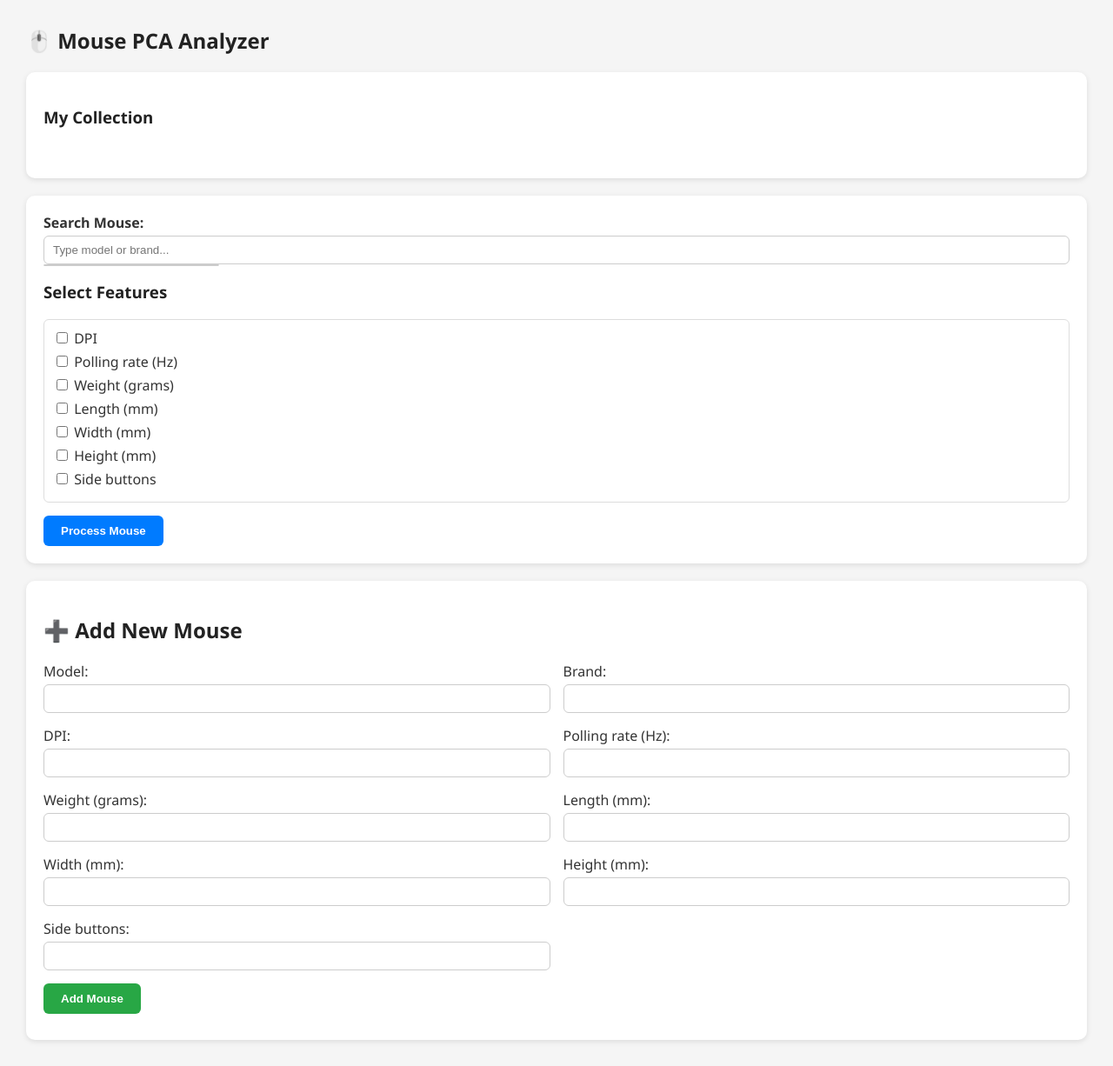
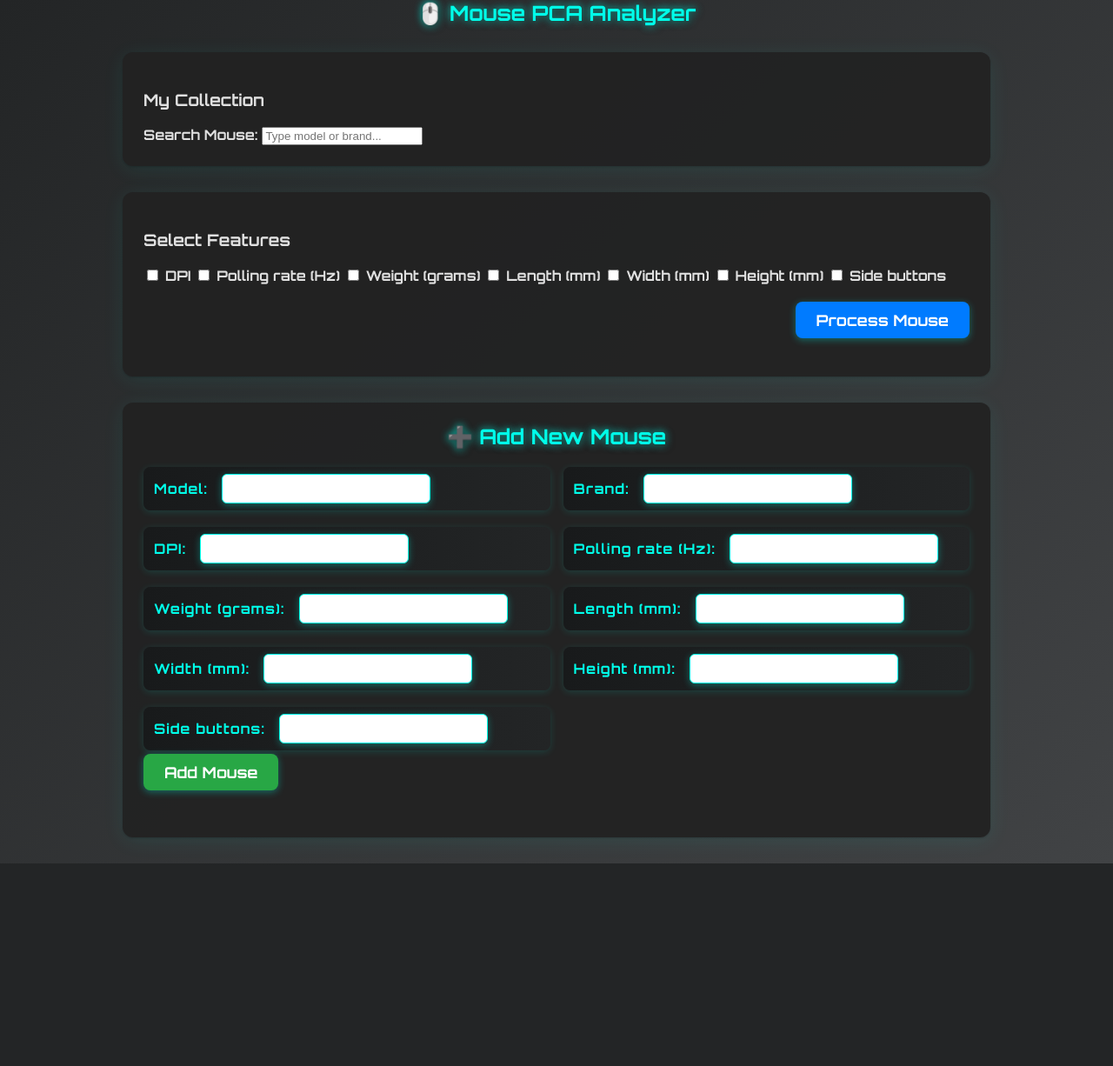
Before and after one commit to PluemDontKnowToCode/MaiChaiMouseButMe, a Flask app: page / in a window 1280 px wide. Shown: the whole page at 87% size. After the commit the page ends 993 px from the top, so only its background shows below. Run offline with Flask 3, Linux system fonts and the light colour scheme.

Commit message:
Decorate: everything

```diff
--- a/static/index.css
+++ b/static/index.css
@@ -1,110 +1,128 @@
 body {
-    font-family: 'Segoe UI', sans-serif;
-    margin: 30px;
-    background: #f5f5f5;
-    color: #333;
+    font-family: 'Orbitron', 'Segoe UI', Arial, sans-serif;
+    background: linear-gradient(135deg, #232526 0%, #414345 100%);
+    color: #e0e0e0;
+    margin: 0;
+    padding: 0;
 }
-h2, h3 {
-    color: #222;
+
+h1 {
+    font-family: 'Orbitron', 'Segoe UI', Arial, sans-serif;
+    color: #00ffea;
+    text-shadow: 2px 2px 8px #222, 0 0 10px #00ffea;
+    margin-top: 30px;
+    text-align: center;
 }
-.card {
-    background: #fff;
-    padding: 20px;
-    border-radius: 10px;
-    box-shadow: 0 2px 6px rgba(0,0,0,0.1);
+h2 {
+    font-family: 'Orbitron', 'Segoe UI', Arial, sans-serif;
+    color: #00ffea;
+    text-shadow: 2px 2px 8px #222, 0 0 10px #00ffea;
+    text-align: center;
+    margin-top: 0%;
     margin-bottom: 20px;
 }
-.collection-container {
-    display:flex;
-    flex-wrap:wrap;
-    gap:10px;
+
+.card, table {
+    background: rgba(34, 34, 34, 0.95);
+    border-radius: 12px;
+    box-shadow: 0 4px 24px rgba(0,255,234,0.08), 0 1px 2px rgba(0,0,0,0.2);
+    margin: 30px auto;
+    padding: 24px;
+    max-width: 950px;
+}
+
+table {
+    width: 100%;
+    border-collapse: collapse;
+    margin-top: 20px;
+}
+
+th, td {
+    padding: 12px 8px;
+    border-bottom: 1px solid #333;
+    text-align: center;
+}
+
+th {
+    background: #00ffea;
+    color: #222;
+    font-weight: bold;
+    text-shadow: none;
+}
+
+tr:hover {
+    background: #222d;
+}
+
+#myDiv {
+    border-radius: 12px;
+    box-shadow: 0 0 24px #00ffea55;
+    background: #181a1b;
+    margin-bottom: 30px;
+}
+
+button {
+    background: linear-gradient(90deg, #ff0057 0%, #00ffea 100%);
+    color: #fff;
+    border: none;
+    border-radius: 8px;
+    padding: 10px 24px;
+    font-size: 1.1em;
+    font-family: 'Orbitron', 'Segoe UI', Arial, sans-serif;
+    cursor: pointer;
+    box-shadow: 0 2px 8px #00ffea55;
     margin-bottom: 20px;
+    transition: transform 0.1s;
 }
-.collection-container div {
-    background: #fff;
-    padding: 6px 10px;
-    border-radius: 6px;
-    box-shadow: 0 1px 3px rgba(0,0,0,0.2);
+
+button:hover {
+    transform: scale(1.07);
+    background: linear-gradient(90deg, #00ffea 0%, #ff0057 100%);
+}
+
+::-webkit-scrollbar {
+    width: 8px;
+    background: #222;
+}
+::-webkit-scrollbar-thumb {
+    background: #00ffea;
+    border-radius: 8px;
+}
+#process-mouse {
+    display: block;
+    margin-top: 20px;
+    margin-left: auto;
+}
+.add-label {
+    font-family: 'Orbitron', 'Segoe UI', Arial, sans-serif;
+    color: #00ffea;
+    font-weight: bold;
+    letter-spacing: 1px;
+    background: linear-gradient(90deg, #181a1b 0%, #232526 100%);
+    border-radius: 8px;
+    padding: 8px 12px;
+    margin-bottom: 4px;
+    box-shadow: 0 2px 8px #00ffea22;
     display: flex;
     align-items: center;
     gap: 8px;
 }
-.collection-container button {
-    background: #e74c3c;
-    color: white;
-    border: none;
-    border-radius: 4px;
-    padding: 2px 6px;
-    cursor: pointer;
+.add-label input {
+    margin-left: 8px;
+    background: #222;
+    color: #fff;
+    border: 1px solid #00ffea;
+    border-radius: 6px;
+    padding: 6px 10px;
+    font-size: 1em;
+    font-family: inherit;
+    box-shadow: 0 1px 4px #00ffea22;
 }
-.collection-container button:hover {
-    background: #c0392b;
+.add-label input:focus,
+.add-label input:not(:placeholder-shown) {
+    background: #fff;
+    color: #222;
+    border: 1.5px solid #00ffea;
+    box-shadow: 0 2px 8px #00ffea55;
+    transition: background 0.2s, color 0.2s;
 }
-input[type="text"], input[type="number"] {
-    width: 100%;
-    padding: 8px 10px;
-    margin-top: 4px;
-    border-radius: 6px;
-    border: 1px solid #ccc;
-    box-sizing: border-box;
-}
-button {
-    margin-top: 15px;
-    padding: 10px 20px;
-    border: none;
-    border-radius: 6px;
-    font-weight: bold;
-    cursor: pointer;
-    transition: background 0.3s;
-}
-button:hover {
-    opacity: 0.9;
-}
-button:disabled {
-    background-color: #999;
-    cursor: not-allowed;
-}
-.suggestions {
-    position: absolute;
-    background: #fff;
-    border: 1px solid #ccc;
-    border-radius: 6px;
-    max-height: 180px; /* ความสูงสูงสุด */
-    overflow-y: auto;
-    width: auto; /* ปรับเป็นอัตโนมัติเท่าความกว้าง input */
-    min-width: 200px; /* ความกว้างขั้นต่ำ */
-    max-width: 400px; /* ความกว้างสูงสุด */
-    z-index: 1000;
-}
-.suggestions div {
-    padding: 8px 10px;
-    cursor: pointer;
-    display: flex;
-    justify-content: space-between;
-    align-items: center;
-}
-.suggestions div:hover {
-    background-color: #f0f0f0;
-}
-.suggestions div button {
-    background:#28a745;
-    color:white;
-    border:none;
-    border-radius:4px;
-    padding:2px 6px;
-    cursor:pointer;
-}
-.suggestions div button:hover {
-    background:#218838;
-}
-.feature-checkboxes {
-    max-height:200px;
-    overflow-y:auto;
-    border:1px solid #ddd;
-    padding:10px;
-    border-radius:6px;
-}
-.feature-checkboxes label {
-    display:block;
-    margin-bottom:5px;
-}
--- a/static/index.js
+++ b/static/index.js
@@ -4,6 +4,9 @@ const suggestionsBox = document.getElementById('suggestions');
 const collectionDiv = document.getElementById('myCollection');
 const form = document.getElementById('mouseForm');
 const resultDiv = document.getElementById('result');
+
+const addForm = document.getElementById('addForm');
+const addResult = document.getElementById('addResult');
 
 // Render My Collection
 function renderCollection(){
@@ -21,7 +24,34 @@ function renderCollection(){
         collectionDiv.appendChild(div);
     });
 }
+//Add new
+addForm.onsubmit = async (e) => {
+    e.preventDefault();
+    addResult.textContent = '';
 
+    // Collect form data
+    const formData = {};
+    addForm.querySelectorAll('input').forEach(input => {
+        formData[input.name] = input.value;
+    });
+
+    // Send to backend
+    const res = await fetch('/add', {
+        method: 'POST',
+        headers: {'Content-Type': 'application/json'},
+        body: JSON.stringify(formData)
+    });
+    const data = await res.json();
+
+    if (data.success) {
+        addResult.textContent = data.success;
+        addResult.style.color = 'lime';
+        addForm.reset();
+    } else if (data.error) {
+        addResult.textContent = data.error;
+        addResult.style.color = 'red';
+    }
+};
 nameInput.addEventListener('input', async () => {
     const query = nameInput.value.trim();
     if(query.length < 2){ suggestionsBox.style.display='none'; return; }
--- a/templates/index.html
+++ b/templates/index.html
@@ -4,6 +4,7 @@
 <head>
     <meta charset="UTF-8">
     <title>Mouse PCA Analyzer</title>
+    <link rel="stylesheet" href="https://fonts.googleapis.com/css?family=Orbitron:700&display=swap">
     <link rel="stylesheet" href="{{ url_for('static', filename='index.css') }}">
 </head>
 
@@ -12,14 +13,15 @@
 
     <div class="card">
         <h3>My Collection</h3>
+        <label for="mouseName"><b>Search Mouse:</b></label>
+        <input type="text" id="mouseName" placeholder="Type model or brand..." autocomplete="off">
+        <div id="suggestions" class="suggestions"></div>
         <div id="myCollection" class="collection-container"></div>
     </div>
 
     <div class="card">
         <form id="mouseForm">
-            <label for="mouseName"><b>Search Mouse:</b></label>
-            <input type="text" id="mouseName" placeholder="Type model or brand..." autocomplete="off">
-            <div id="suggestions" class="suggestions"></div>
+
 
             <h3>Select Features</h3>
             <div id="featureCheckboxes" class="feature-checkboxes">
@@ -28,7 +30,7 @@
                 {% endfor %}
             </div>
 
-            <button type="submit" style="background:#007BFF; color:white;">Process Mouse</button>
+            <button id="process-mouse"type="submit" style="background:#007BFF; color:white;">Process Mouse</button>
         </form>
     </div>
 
@@ -38,19 +40,20 @@
         <h2>➕ Add New Mouse</h2>
         <form id="addForm">
             <div style="display:grid; grid-template-columns:1fr 1fr; gap:15px;">
-                <label>Model:<input type="text" name="Model" required></label>
-                <label>Brand:<input type="text" name="Brand" required></label>
-                <label>DPI:<input type="number" name="DPI" required></label>
-                <label>Polling rate (Hz):<input type="number" name="Polling rate (Hz)" required></label>
-                <label>Weight (grams):<input type="number" name="Weight (grams)" required></label>
-                <label>Length (mm):<input type="number" name="Length (mm)" required></label>
-                <label>Width (mm):<input type="number" name="Width (mm)" required></label>
-                <label>Height (mm):<input type="number" name="Height (mm)" required></label>
-                <label>Side buttons:<input type="number" name="Side buttons" required></label>
+                <label class="add-label">Model:<input type="text" name="Model" required></label>
+                <label class="add-label">Brand:<input type="text" name="Brand" required></label>
+                <label class="add-label">DPI:<input type="number" name="DPI" required></label>
+                <label class="add-label">Polling rate (Hz):<input type="number" name="Polling rate (Hz)" required></label>
+                <label class="add-label">Weight (grams):<input type="number" name="Weight (grams)" required></label>
+                <label class="add-label">Length (mm):<input type="number" name="Length (mm)" required></label>
+                <label class="add-label">Width (mm):<input type="number" name="Width (mm)" required></label>
+                <label class="add-label">Height (mm):<input type="number" name="Height (mm)" required></label>
+                <label class="add-label">Side buttons:<input type="number" name="Side buttons" required></label>
             </div>
             <button type="submit" style="background:#28a745; color:white;">Add Mouse</button>
         </form>
         <div id="addResult" class="error" style="margin-top:10px;"></div>
+        <div id="newMouse" class="new-mouse"></div>
     </div>
     <script src="{{ url_for('static', filename='index.js') }}"></script>
 </body>
--- a/templates/plot.html
+++ b/templates/plot.html
@@ -4,15 +4,16 @@
     <meta charset="UTF-8">
     <meta name="viewport" content="width=device-width, initial-scale=1.0">
     <title>ผลการวิเคราะห์ PCA</title>
+    <link rel="stylesheet" href="https://fonts.googleapis.com/css?family=Orbitron:700&display=swap">
     <link rel="stylesheet" href="{{ url_for('static', filename='plot.css') }}">
     <script src="https://cdn.plot.ly/plotly-latest.min.js"></script>
 </head>
 <body>
     <h1>ผลการวิเคราะห์ PCA ของข้อมูลเมาส์</h1>
-    <p>กราฟนี้แสดงการกระจายของเมาส์ต่างๆ โดยใช้ 2 แกนคุณลักษณะหลัก</p>
+    <p id="description">กราฟนี้แสดงการกระจายของเมาส์ต่างๆ โดยใช้ 2 แกนคุณลักษณะหลัก</p>
     <div id="myDiv" style="width:100%; max-width: 900px; height:600px;"></div>
 
-    <h2>ตารางข้อมูลรายละเอียด</h2>
+    <h2 id="h2">ตารางข้อมูลรายละเอียด</h2>
     <table>
         <thead>
             <tr>
```
Also changed, not shown: static/plot.css (+90 -6 lines), 1 other file.
